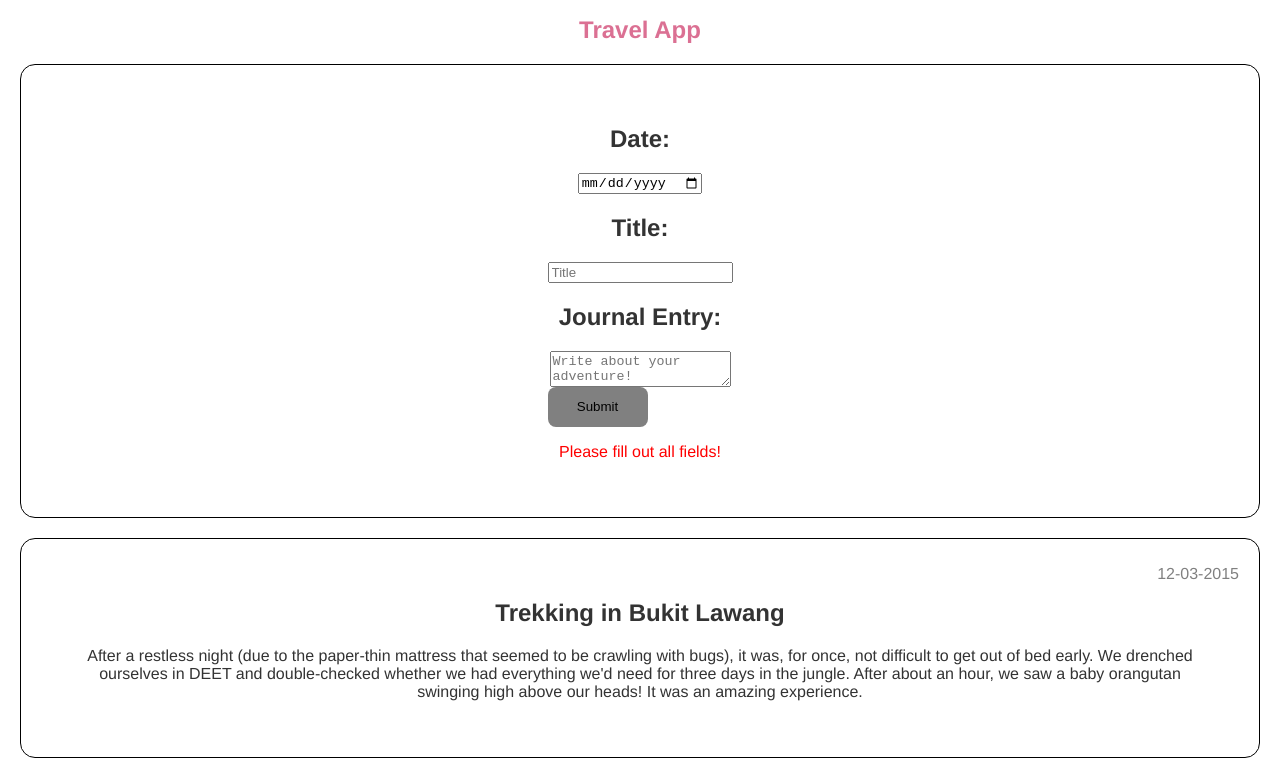
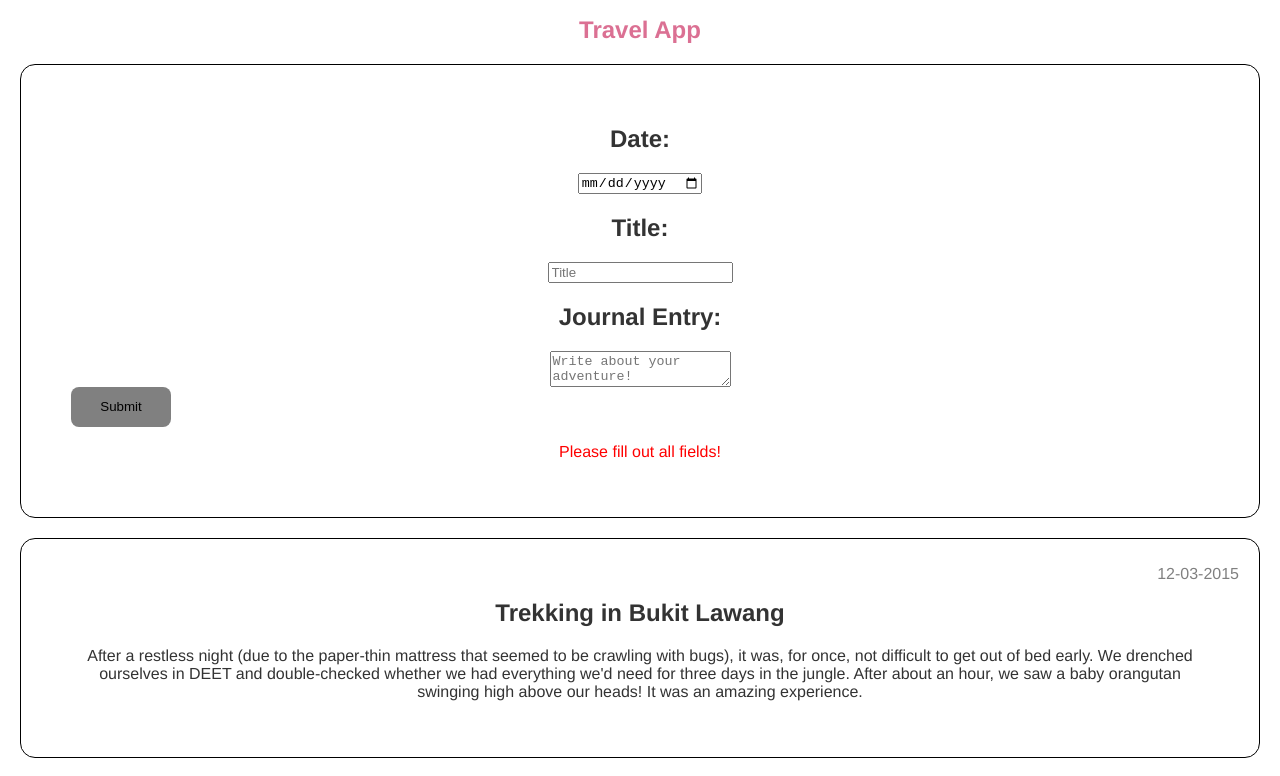
Before and after one commit to MaggieSchuetz/capstone-project, a React (Create React App) app: page / in a window 1280 px wide. Shown: the top 776 px of the page. Built offline with nearby package versions, Linux system fonts and the light colour scheme.

Commit message:
Bugfix: functionality restored /  new entries are generated again (issue with the styled form)

```diff
--- a/src/components/Form.js
+++ b/src/components/Form.js
@@ -79,7 +79,7 @@ function Form({ handleAdd }) {
 
   return (
     <Card className="forForm">
-      <FormContainer id="form" onSubmit={handleSubmit}>
+      <form id="form" onSubmit={handleSubmit}>
         <Label>
           <h2>Date:</h2>
           <input
@@ -117,7 +117,7 @@ function Form({ handleAdd }) {
         </Button>
         {messageTitle && <P className="message">{messageTitle}</P>}
         {message && <P className="message">{message}</P>}
-      </FormContainer>
+      </form>
     </Card>
   );
 }
```
Also changed, not shown: 1 other file (tests, documents, lock files or other folders).
